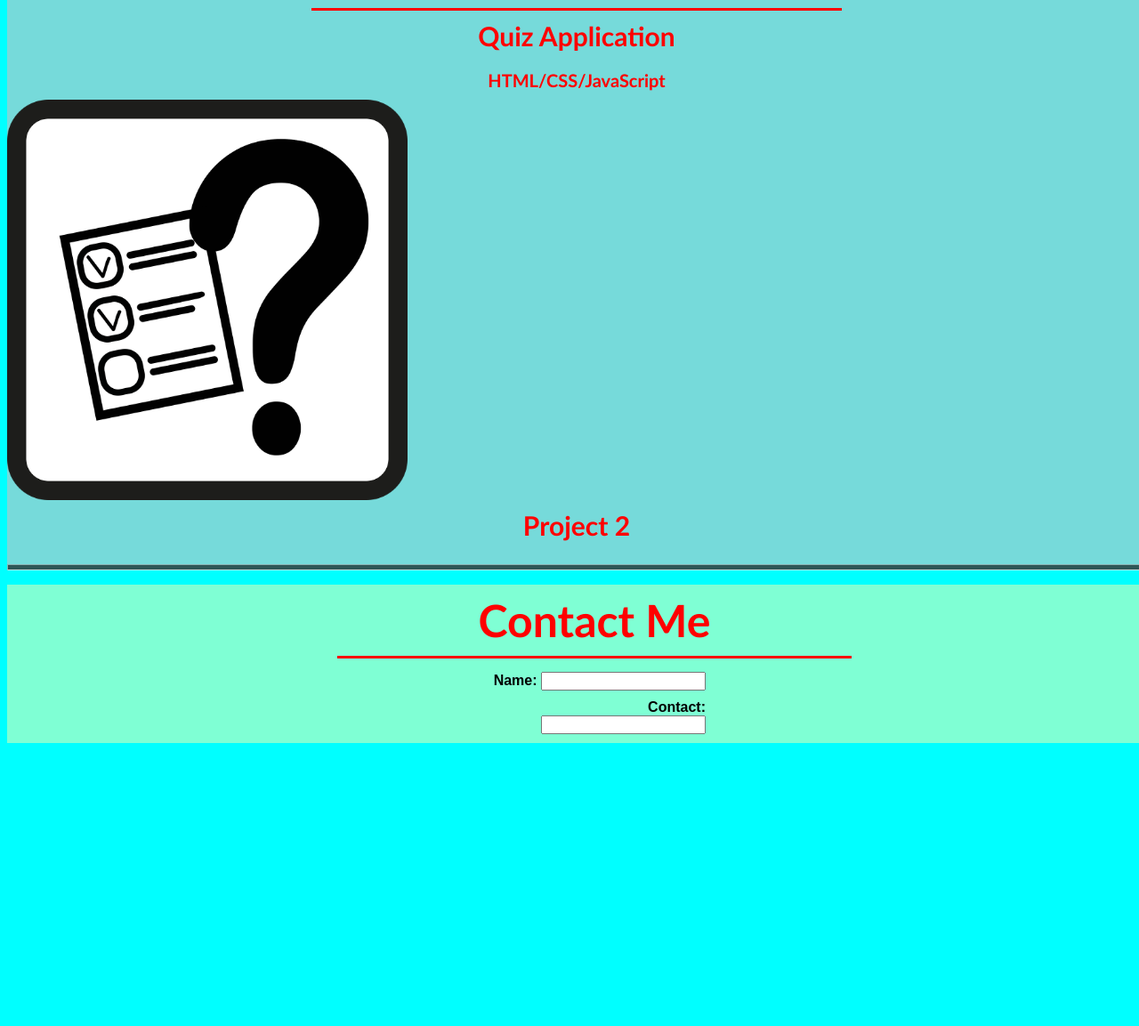
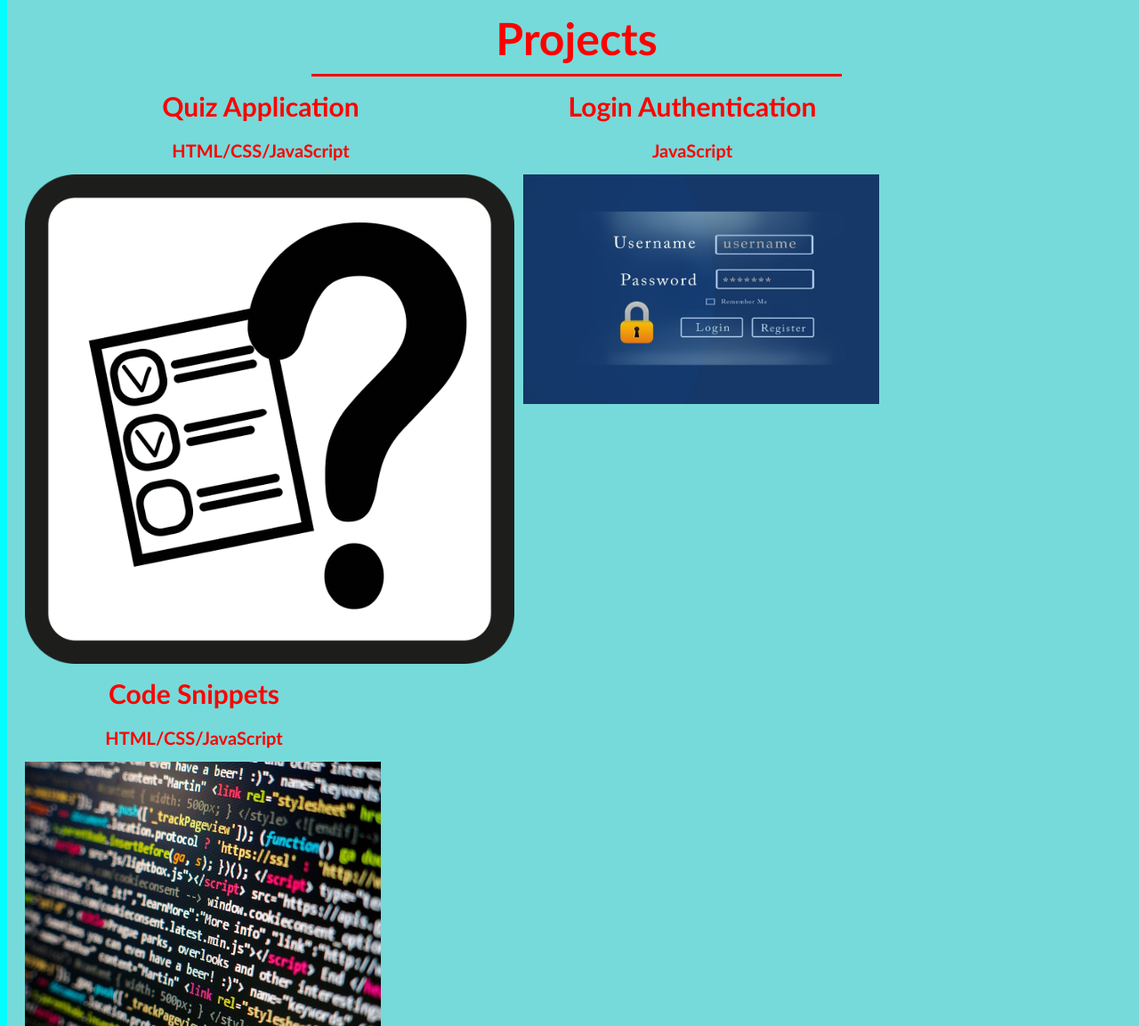
Before and after one commit to ghassanalassadi/ghassan-professional-portfolio, a plain HTML site: page index.html in a window 1280 px wide. Shown: the part 634-1787 px from the top of the page at 89% size. Before the commit the page ends 1485 px from the top, so only its background shows below. Drawn offline with Linux system fonts and the light colour scheme.

Commit message:
made UI changes using flexbox

```diff
--- a/assets/css/style.css
+++ b/assets/css/style.css
@@ -17,6 +17,10 @@
     body {
         width: 100%;
     }
+}
+
+html {
+    scroll-behavior: smooth;
 }
 
 header {
@@ -92,30 +96,62 @@ h4 {
 .about-me p {
     display: block;
     font-size: 26px;
-    font-family: Arial, Helvetica, sans-serif
+    font-family: Arial, Helvetica, sans-serif;
+    margin-bottom: 100px;
 }
 
  /* Projects */
 
- .projects {
-    display: block;
+ .projects-container {
+    margin: 5px;
+    display: flex;
+    flex-direction: row;
+    flex-wrap: wrap;
+    justify-content: flex-start;
 }
 
-.first-project {
+.quiz-project,
+.login-project,
+.snippet-project {
+    margin: 5px;
+}
+
+.quiz-project {
     position: relative;
-    width: 450px;
+    width: 550px;
+}
+
+.login-project,
+.snippet-project {
+    position: relative;
+    width: 400px;
 }
 
 .quiz-image {
-    max-width: 450px;
-    max-height: 450px;
+    /* original size is 1280x1280 */
+    max-width: 550px;
+    max-height: auto;
     display: block;
+    margin-left: 10px;
 }
 
-.quiz-overlay {
+.login-image,
+.snippet-image {
+    /*
+        login image og size: 1920x1256
+        snipper image og size: 800x600
+    */
+    max-width: 400px;
+    max-height: 100%;
+    margin-left: 10px;
+}
+
+.quiz-overlay,
+.login-overlay,
+.snippet-overlay {
     position: absolute;
     top: 0;
-    left: 0;
+    left: 10px;
     width: 100%;
     height: 100%;
     background-color: rgba(255, 255, 255, 0.493);
@@ -127,14 +163,21 @@ h4 {
     justify-content: center;
     opacity: 0;
     transition: 0.5s;
-    border-radius: 44px;
 }
 
-.quiz-overlay:hover {
+.quiz-overlay {
+    border-radius: 56px;
+}
+
+.quiz-overlay:hover,
+.login-overlay:hover,
+.snippet-overlay:hover {
     opacity: 1;
 }
 
-.quiz-desc{
+.quiz-desc,
+.login-desc,
+.snippet-desc {
     font-size: 20px;
     margin: 10px;
 }
--- a/index.html
+++ b/index.html
@@ -17,7 +17,7 @@
     </header>
 
     <main>
-        <section class="about-me" id="about-me">
+        <div class="about-me" id="about-me">
             <h2>About Me</h2>
             <img src="assets/images/profile-picture.jpg" alt="a picture of me">
             <p>
@@ -28,15 +28,17 @@
                 aliqua. Ut enim ad minim veniam, quis nostrud exercitation ullamco laboris nisi ut aliquip ex ea commodo consequat.
             </p>
             <hr />
-        </section>
+        </div>
 
-        <section id="projects">
+        <div id="projects">
             <h2>Projects</h2>
 
-            <section>
+            <div class="projects-container">
+                <!-- first project -->
+                <div>
                     <h3>Quiz Application</h3> <!-- Placeholder -->
                     <h4>HTML/CSS/JavaScript</h4>
-                <div class="first-project">
+                    <div class="quiz-project">
                         <img class="quiz-image" src="assets/images/project-quiz.png" alt="question mark with paper in background">
                         <div class="quiz-overlay">
                             <p class="quiz-desc">
@@ -44,15 +46,39 @@
                             </p>
                         </div>
                     </div>
-            </section>
+                </div>
 
-            <section>
-                <h3>Project 2</h3> <!-- Placeholder -->
-                <p></p>
-            </section>
+                <!-- second project -->
+                <div>
+                    <h3>Login Authentication</h3> <!-- Placeholder -->
+                    <h4>JavaScript</h4>
+                    <div class="login-project">
+                        <img class="login-image" src="assets/images/login-picture.jpg" alt="a login form">
+                        <div class="login-overlay">
+                            <p class="login-desc">
+                                This application is a simple login verifier.
+                            </p>
+                        </div>
+                    </div>
+                </div>
+
+                <!-- third project -->
+                <div>
+                    <h3>Code Snippets</h3> <!-- Placeholder -->
+                    <h4>HTML/CSS/JavaScript</h4>
+                    <div class="snippet-project">
+                        <img class="snippet-image" src="assets/images/code-picture.jpg" alt="picture of code">
+                        <div class="snippet-overlay">
+                            <p class="snippet-desc">
+                                This application is a collection of code snippets from various languages.
+                            </p>
+                        </div>
+                    </div>
+                </div>
+            </div>
 
             <hr />
-        </section>
+        </div>
     </main>
 
     <footer class="contact-me" id="contact-me">
```
Also changed, not shown: assets/images/code-picture.jpg (added), assets/images/login-picture.jpg (added). Lines whose indentation alone changed are shown as unchanged.
